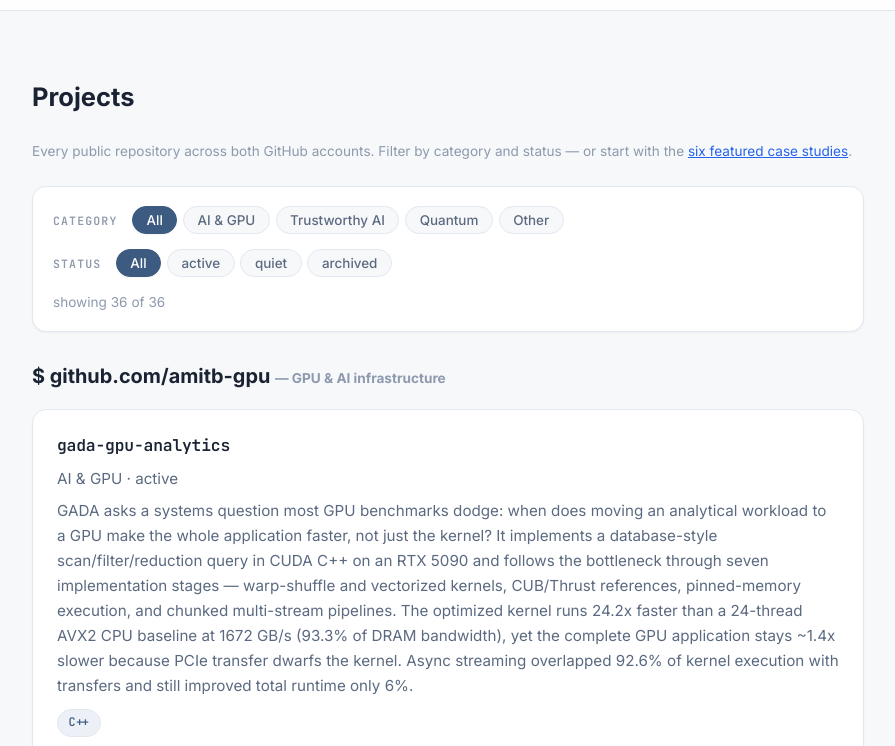
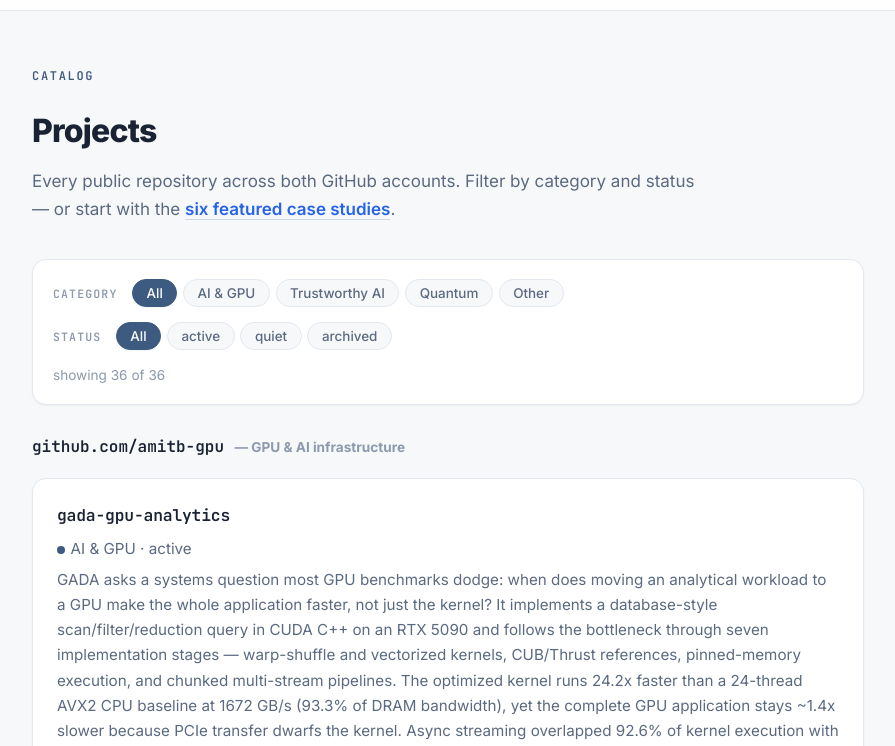
Before and after one commit to amitb-gpu/amit-brahmbhatt.dev, an Astro site: page /projects in a window 1280 px wide. Shown: the part 54-800 px from the top of the page, without its empty margins (192-1087 px from the left). Built offline with nearby package versions, Linux system fonts and the light colour scheme; Astro itself is replaced by a stand-in of ours.

Commit message:
Visual refresh: light premium theme, featured tiles, case-study and catalog redesign (content/structure unchanged)

```diff
--- a/src/pages/projects.astro
+++ b/src/pages/projects.astro
@@ -19,16 +19,19 @@ const statusFilters = ["all", "active", "quiet", "archived"] as const;
 ---
 
 <Base title="Projects" description="Full repository catalog across both GitHub accounts, filterable by category and status.">
-  <section>
+  <div class="page-head">
+    <p class="eyebrow">Catalog</p>
     <h2>Projects</h2>
-    <p class="meta" style="margin-bottom: 1.5rem;">
+    <p class="lede">
       Every public repository across both GitHub accounts. Filter by category
       and status — or start with the <a href="/">six featured case studies</a>.
     </p>
+  </div>
 
+  <section style="padding-top: 1.75rem;">
     <div class="filters">
       <div class="filter-group" data-filter="area">
-        <span class="lbl">category</span>
+        <span class="lbl">Category</span>
         {areaFilters.map((a) => (
           <button class={`chip${a === "all" ? " on" : ""}`} data-value={a}>
             {a === "all" ? "All" : areaLabels[a]}
@@ -36,7 +39,7 @@ const statusFilters = ["all", "active", "quiet", "archived"] as const;
         ))}
       </div>
       <div class="filter-group" data-filter="status">
-        <span class="lbl">status</span>
+        <span class="lbl">Status</span>
         {statusFilters.map((s) => (
           <button class={`chip${s === "all" ? " on" : ""}`} data-value={s}>
             {s === "all" ? "All" : s}
@@ -48,12 +51,12 @@ const statusFilters = ["all", "active", "quiet", "archived"] as const;
 
     {orgs.map((org) => (
       <div class="org-section" data-org={org.id} style="margin-bottom: 2.5rem;">
-        <h3 style="margin-bottom: 1rem;">
-          <a href={org.url} target="_blank" rel="noopener" style="color: var(--text); text-decoration: none;">
-            <span class="prompt">$</span> github.com/{org.id}
-          </a>
-          <span class="meta"> — {org.title}</span>
-        </h3>
+        <div class="org-head">
+          <h3>
+            <a href={org.url} target="_blank" rel="noopener">github.com/{org.id}</a>
+            <span class="meta"> — {org.title}</span>
+          </h3>
+        </div>
         {projects
           .filter((p) => p.org === org.id)
           .map((p) => (
@@ -61,7 +64,7 @@ const statusFilters = ["all", "active", "quiet", "archived"] as const;
               <h3>
                 <a href={p.url} target="_blank" rel="noopener">{p.name}</a>
               </h3>
-              <p class="meta">{areaLabels[p.area]} · {p.status}</p>
+              <p class="meta"><span class={`dot ${p.status}`}></span>{areaLabels[p.area]} · {p.status}</p>
               <p>{p.description}</p>
               <div class="tags">{p.tags.map((t) => <span class="tag">{t}</span>)}</div>
             </div>
```
